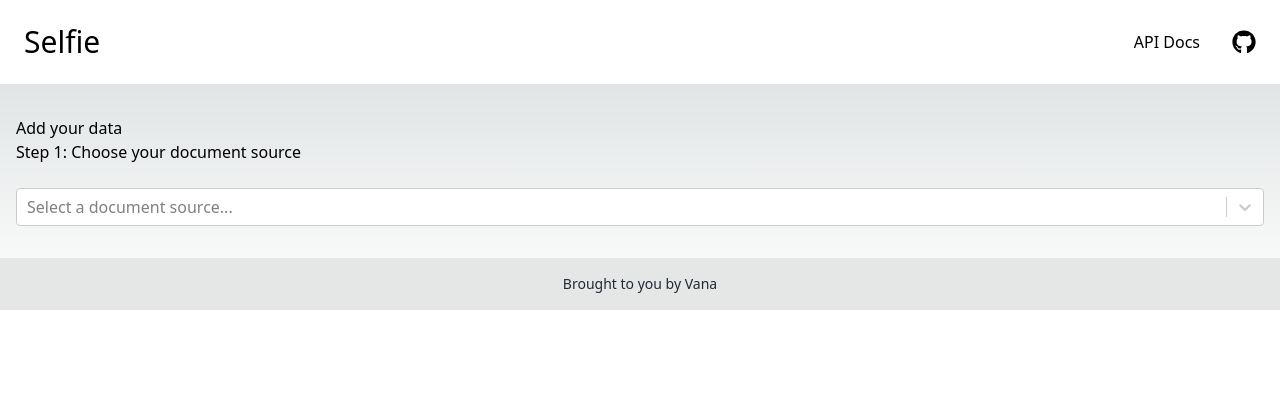
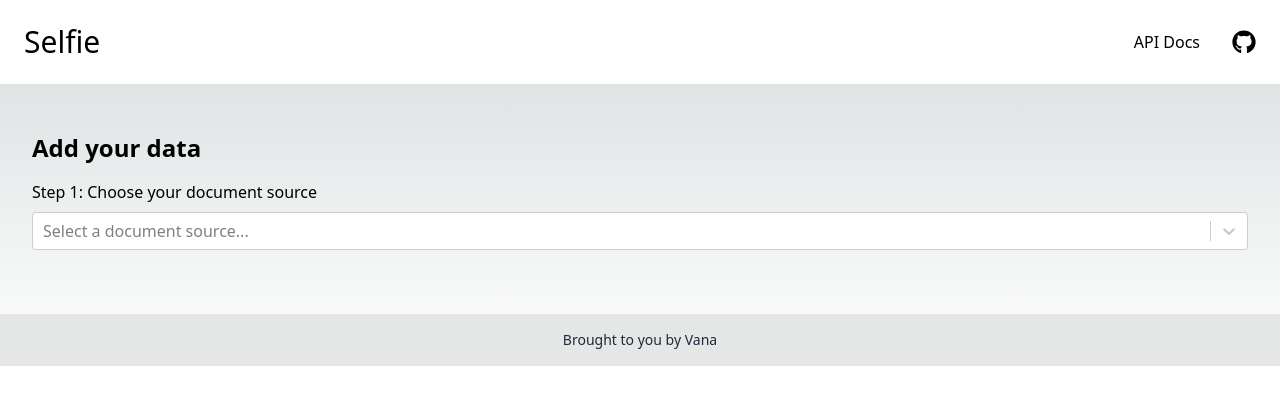
Before and after one commit to vana-com/personal-server, a Next.js app in the folder selfie-ui/: page /ui in a window 1280 px wide. Shown: the top 404 px of the page. Built offline with nearby package versions, Linux system fonts and the light colour scheme; no server answers.

Commit message:
feat: styles

```diff
--- a/selfie-ui/src/app/components/DocumentSourceSelector.tsx
+++ b/selfie-ui/src/app/components/DocumentSourceSelector.tsx
@@ -5,7 +5,6 @@
   onSelect: (selectedId: string) => void;
 };
 
-// Define a type for the option to increase readability and maintainability
 type OptionType = {
   value: string;
   label: string;
@@ -39,6 +38,7 @@
       options={sources}
       onChange={handleChange}
       placeholder="Select a document source..."
+      className="mb-4"
     />
   );
 };
--- a/selfie-ui/src/app/ui/page.tsx
+++ b/selfie-ui/src/app/ui/page.tsx
@@ -1,10 +1,10 @@
 "use client";
 
 import { useState } from 'react';
-import Form from '@rjsf/core';
+import TailwindForm from "../components/rjsf"
 import validator from '@rjsf/validator-ajv8';
 
-import DocumentSourceSelector from '../components/DocumentSourceSelector'; // Assume this is the component from Step 1
+import DocumentSourceSelector from '../components/DocumentSourceSelector';
 
 const DataManagementInterface = () => {
   const [selectedSource, setSelectedSource] = useState('');
@@ -26,17 +26,17 @@
   };
 
   return (
-    <div>
-      <h1>Add your data</h1>
-      <div>Step 1: Choose your document source</div>
-      <br />
+    <div className="container mx-auto p-4">
+      <h1 className="text-2xl font-bold mb-4">Add your data</h1>
+      <div className="mb-2 font-medium">Step 1: Choose your document source</div>
       <DocumentSourceSelector onSelect={handleSourceSelect} />
       {formSchema && (
-        <Form
+        <TailwindForm
           schema={formSchema}
           uiSchema={uiSchema || {}}
           onSubmit={({formData}) => console.log('Data submitted:', formData)}
           validator={validator}
+          className="mt-4"
         />
       )}
     </div>
```
